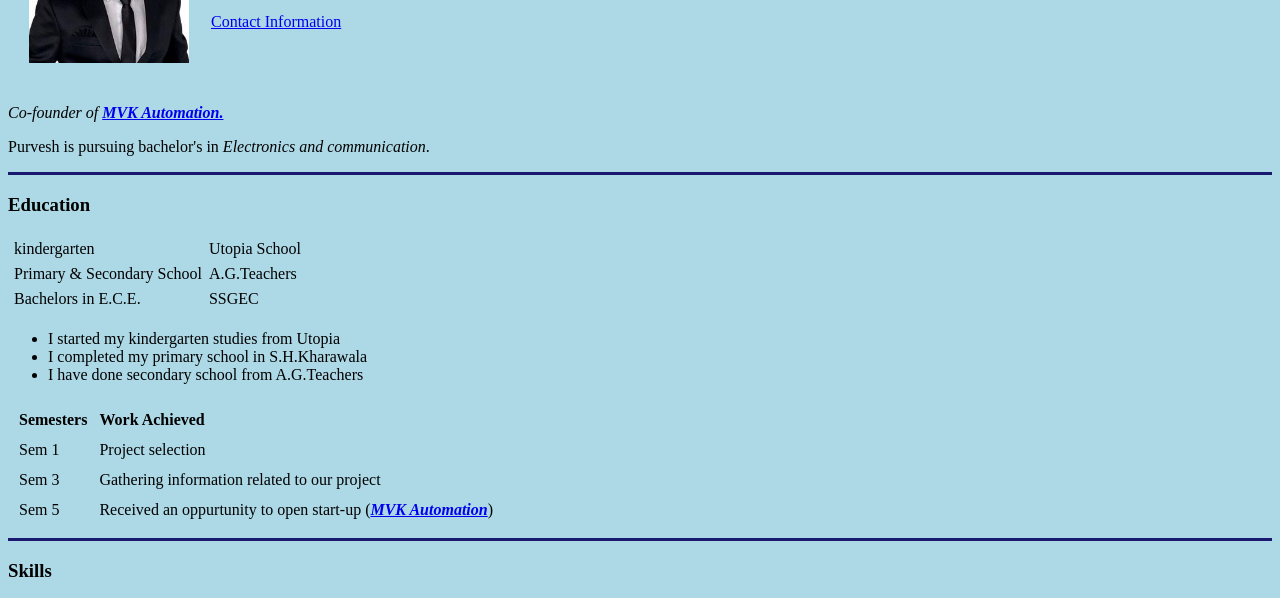
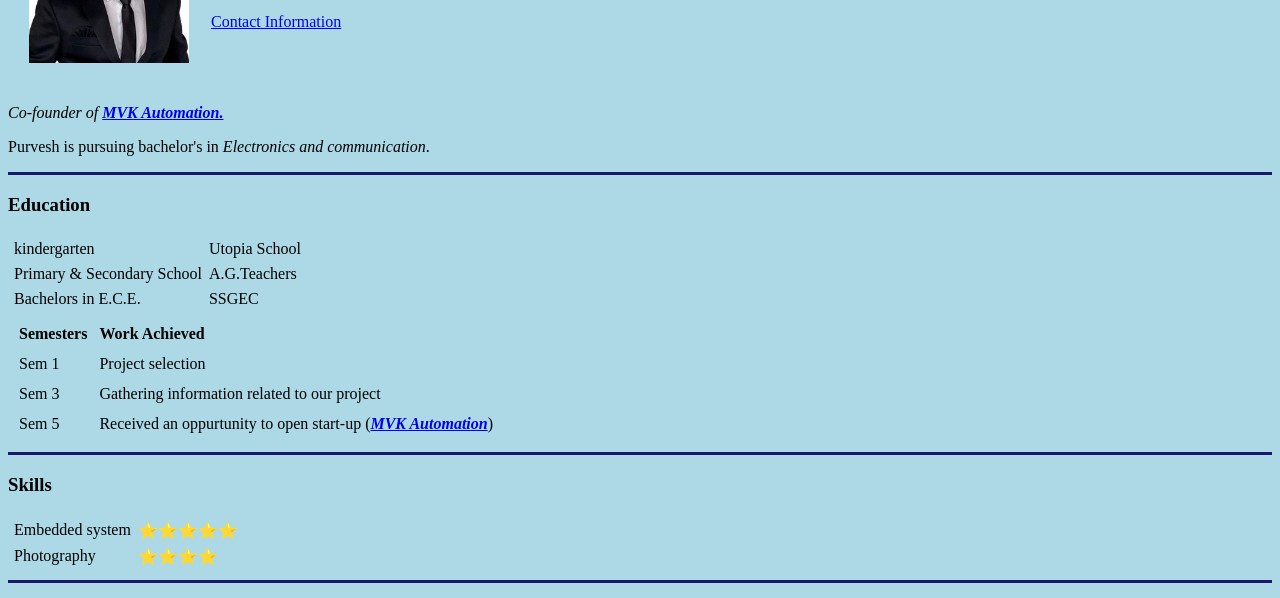
Before and after one commit to Purvesh7050/CV, a plain HTML site: page index.html in a window 1280 px wide. Shown: the part 166-764 px from the top of the page. Drawn offline with Linux system fonts and the light colour scheme.

Commit message:
Update index.html

```diff
--- a/index.html
+++ b/index.html
@@ -39,13 +39,6 @@
         <td>SSGEC</td>
       </tr>
     </table>
-
-    <ul>   <!-- This is unordered list, only for practice and reference of how to use it-->
-      <li>I started my kindergarten studies from Utopia</li>
-      <li>I completed my primary school in S.H.Kharawala</li>
-      <li>I have done secondary school from A.G.Teachers</li>
-
-    </ul>
 
     <table cellspacing='10'> <!-- Semester and work achieved table starts from here -->
       <thead>
```
